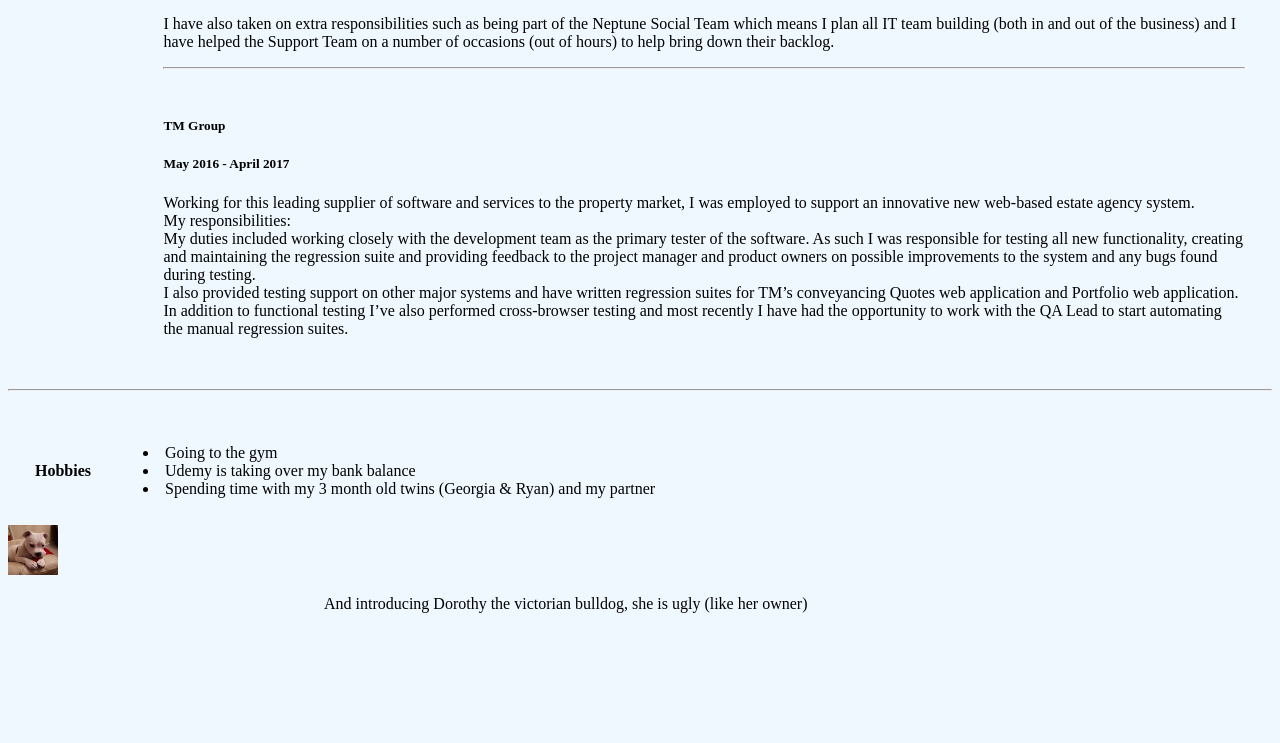
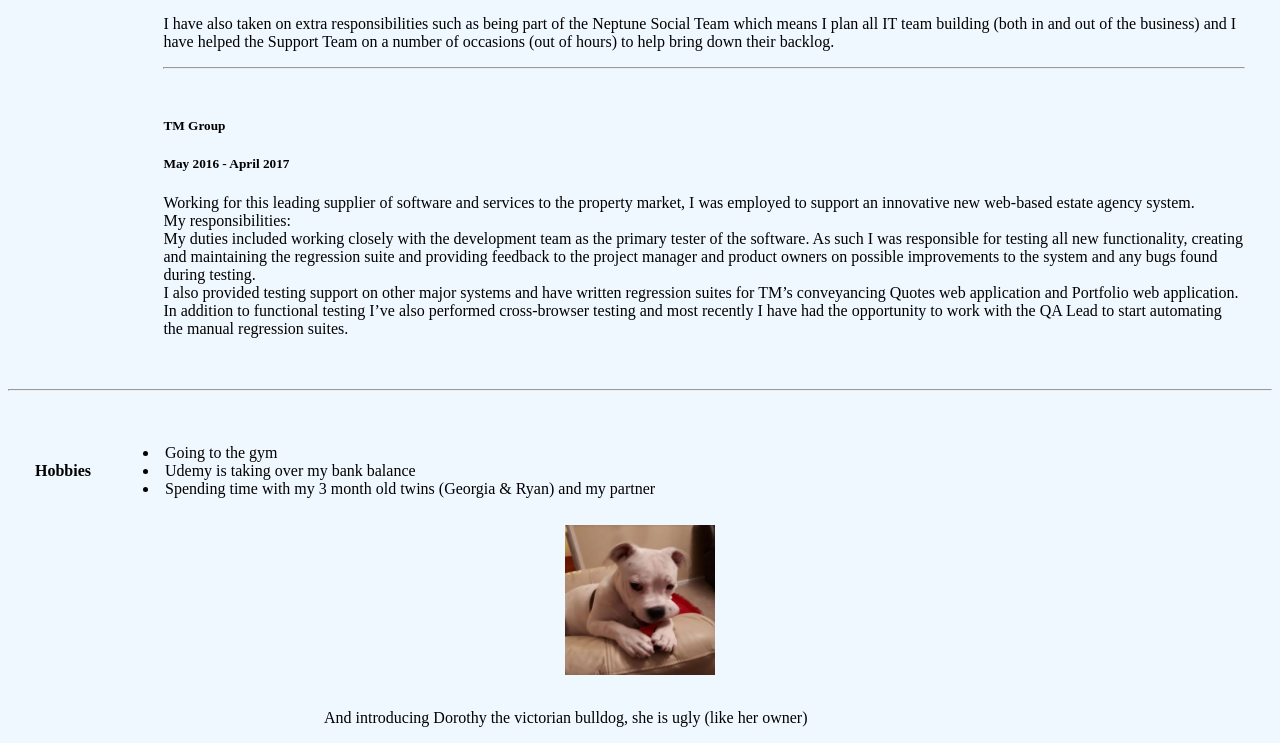
Before and after one commit to jordo1704/CV, a plain HTML site: page index.html in a window 1280 px wide. Shown: the part 1395-2138 px from the top of the page. Before the commit the page ends 2024 px from the top, so only its background shows below. Drawn offline with Linux system fonts and the light colour scheme.

Commit message:
first commit to master

```diff
--- a/index.html
+++ b/index.html
@@ -20,8 +20,11 @@
   }
 
     .box {
-    height: 50px;
-      width: 50px;
+      display: block;
+      margin-left: auto;
+      margin-right: auto;
+    height: 150px;
+      width: 150px;
     }
 
   </style>
```
